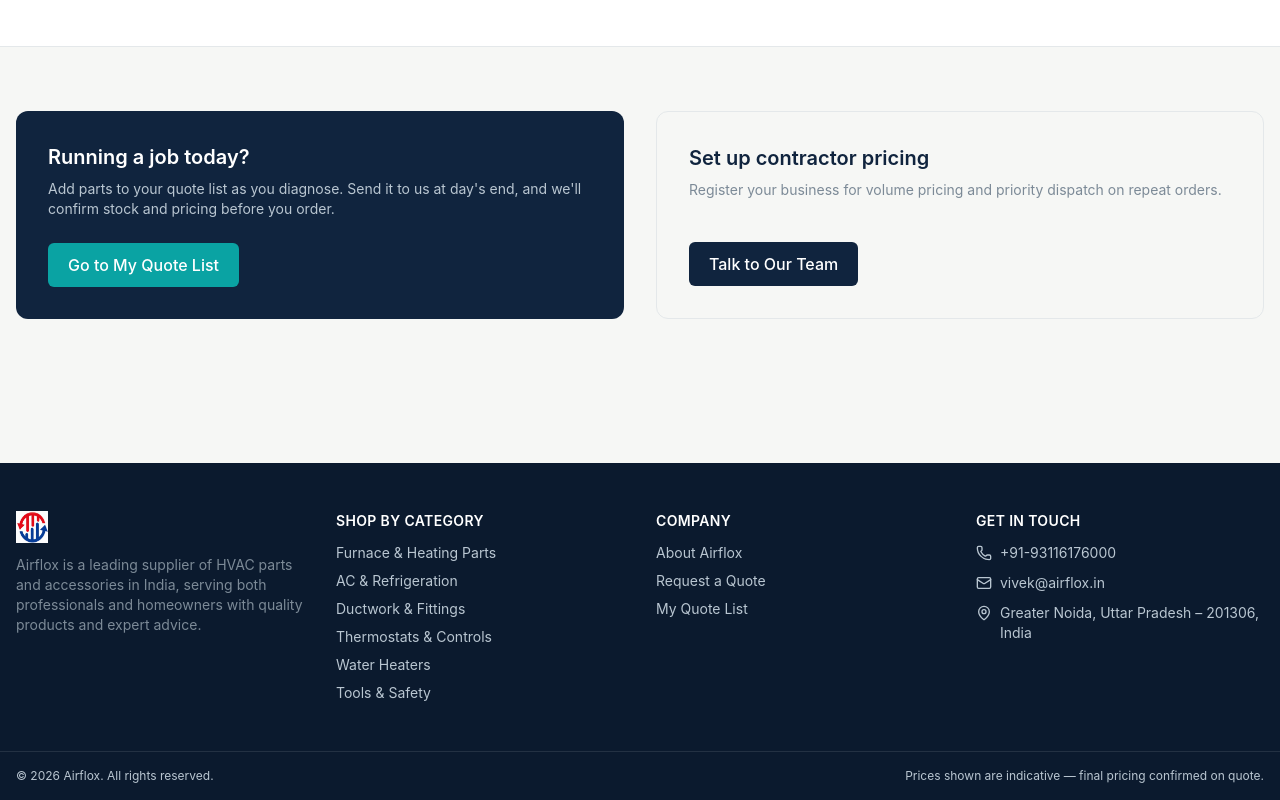
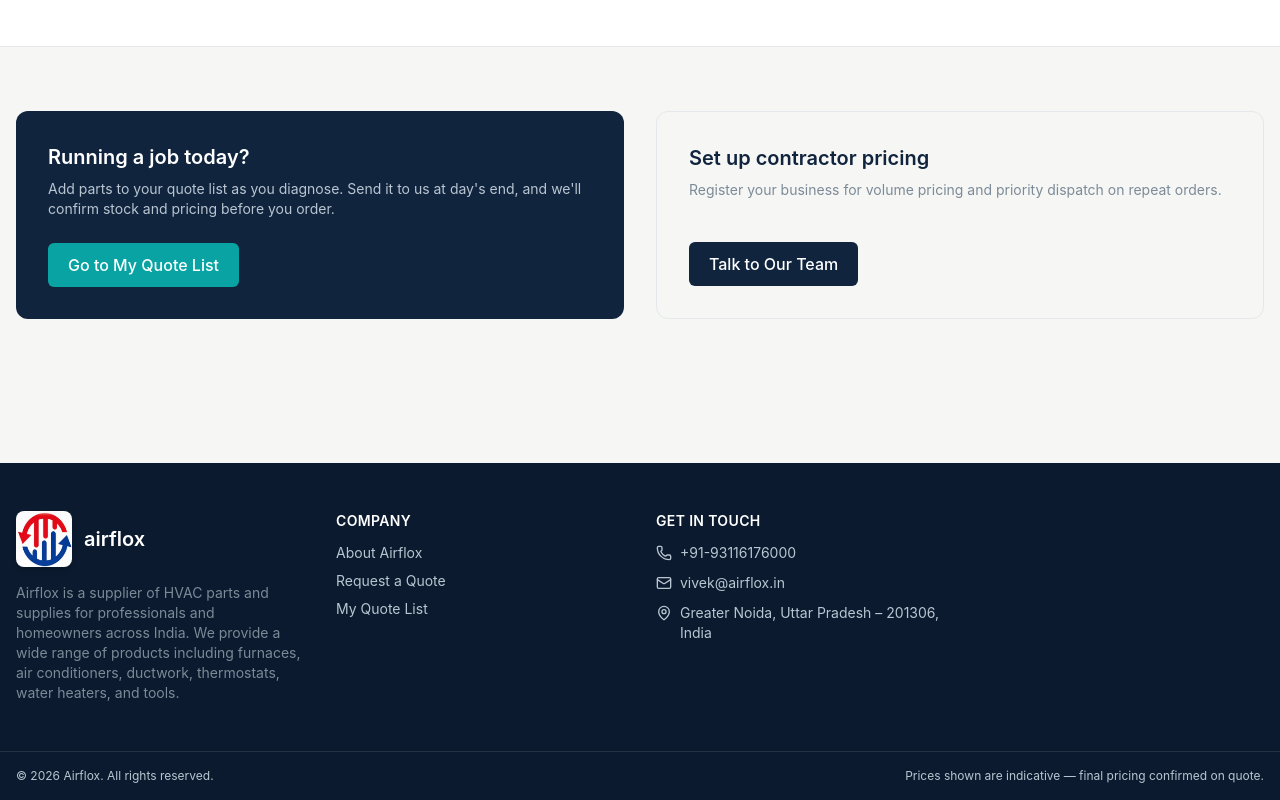
Before and after one commit to kumara72/airflox, a React (Vite) app in the folder airflox-website-source/: page / in a window 1280 px wide. Shown: the part 2236-3036 px from the top of the page. Built offline with nearby package versions, Linux system fonts and the light colour scheme.

Commit message:
Update contact info

```diff
--- a/airflox-website-source/src/components/Footer.jsx
+++ b/airflox-website-source/src/components/Footer.jsx
@@ -5,24 +5,16 @@
 export default function Footer() {
   return (
     <footer className="bg-[var(--ink-2)] text-[#B9C6D1] mt-20">
-      <div className="max-w-7xl mx-auto px-4 py-12 grid grid-cols-2 md:grid-cols-4 gap-8">
-        <div className="col-span-2 md:col-span-1">
-          <img src="/logo.png" alt="Airflox logo" className="w-8 h-8 mb-3" />
-          <p className="text-sm text-[var(--steel)]">
-            Airflox is a leading supplier of HVAC parts and accessories in India, serving both professionals and homeowners with quality products and expert advice.
-          </p>
-        </div>
-
-        <div>
-          <h3 className="text-white font-display text-sm font-semibold mb-3 uppercase tracking-wide">Shop by Category</h3>
-          <ul className="space-y-2 text-sm">
-            {categories.map((c) => (
-              <li key={c.slug}>
-                <Link to={`/category/${c.slug}`} className="hover:text-white transition-colors">{c.name}</Link>
-              </li>
-            ))}
-          </ul>
-        </div>
+  <div className="max-w-7xl mx-auto px-4 py-12 grid grid-cols-2 md:grid-cols-4 gap-8">
+    <div className="col-span-2 md:col-span-1">
+      <div className="flex items-center gap-3 mb-4">
+        <img src="/logo.png" alt="Airflox logo" className="w-14 h-14 rounded-lg shadow-md" />
+        <span className="font-display font-semibold text-white text-xl">airflox</span>
+      </div>
+      <p className="text-sm text-[var(--steel)]">
+        Airflox is a supplier of HVAC parts and supplies for professionals and homeowners across India. We provide a wide range of products including furnaces, air conditioners, ductwork, thermostats, water heaters, and tools.
+      </p>
+    </div>
 
         <div>
           <h3 className="text-white font-display text-sm font-semibold mb-3 uppercase tracking-wide">Company</h3>
```
